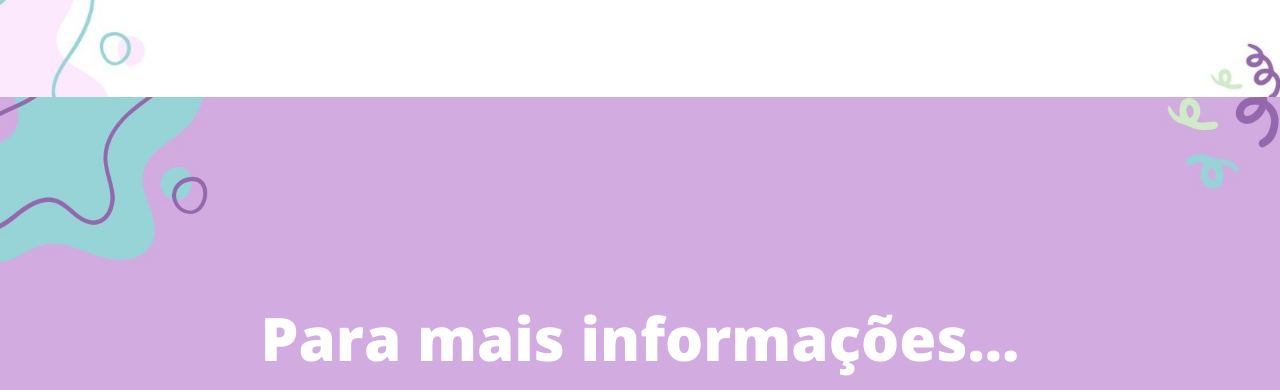
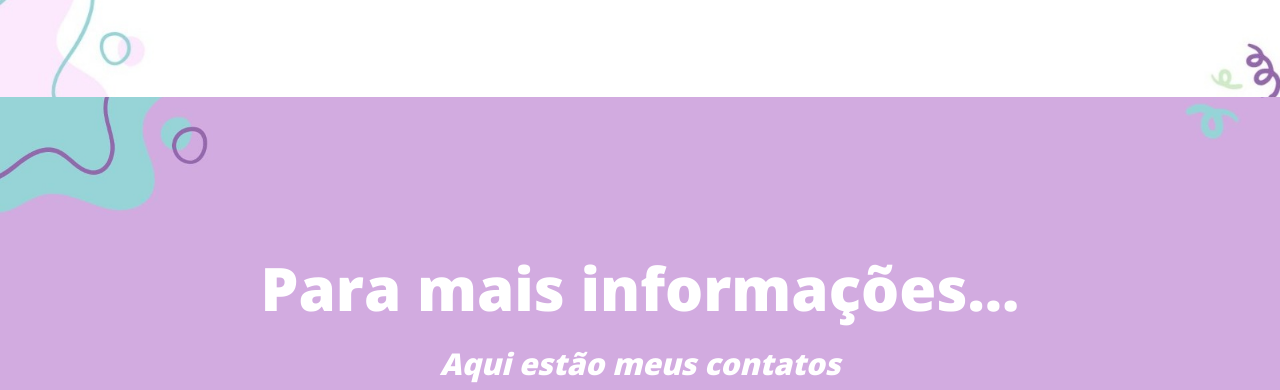
Before and after one commit to AdrianoDEV79/jackelinesantos, a plain HTML site: page index.html in a window 1280 px wide. Shown: the part 1353-1743 px from the top of the page. Drawn offline with nearby package versions, Linux system fonts and the light colour scheme; a web font is replaced by a local one.

Commit message:
Update style.css

```diff
--- a/style.css
+++ b/style.css
@@ -100,6 +100,7 @@ ul {
     font-weight: 700;
     padding: 1.5rem;
     text-decoration: none;
+    color: var(--cor2);
 }
 
 .nav-list a:hover {
@@ -191,7 +192,7 @@ ul {
     align-items: center;
     text-align: center;
     width: 100vw;
-    padding: 20rem;
+    padding: 15rem;
     background-image: url(Froxo.jpg);
     background-position: center;
     background-size: cover;
```
